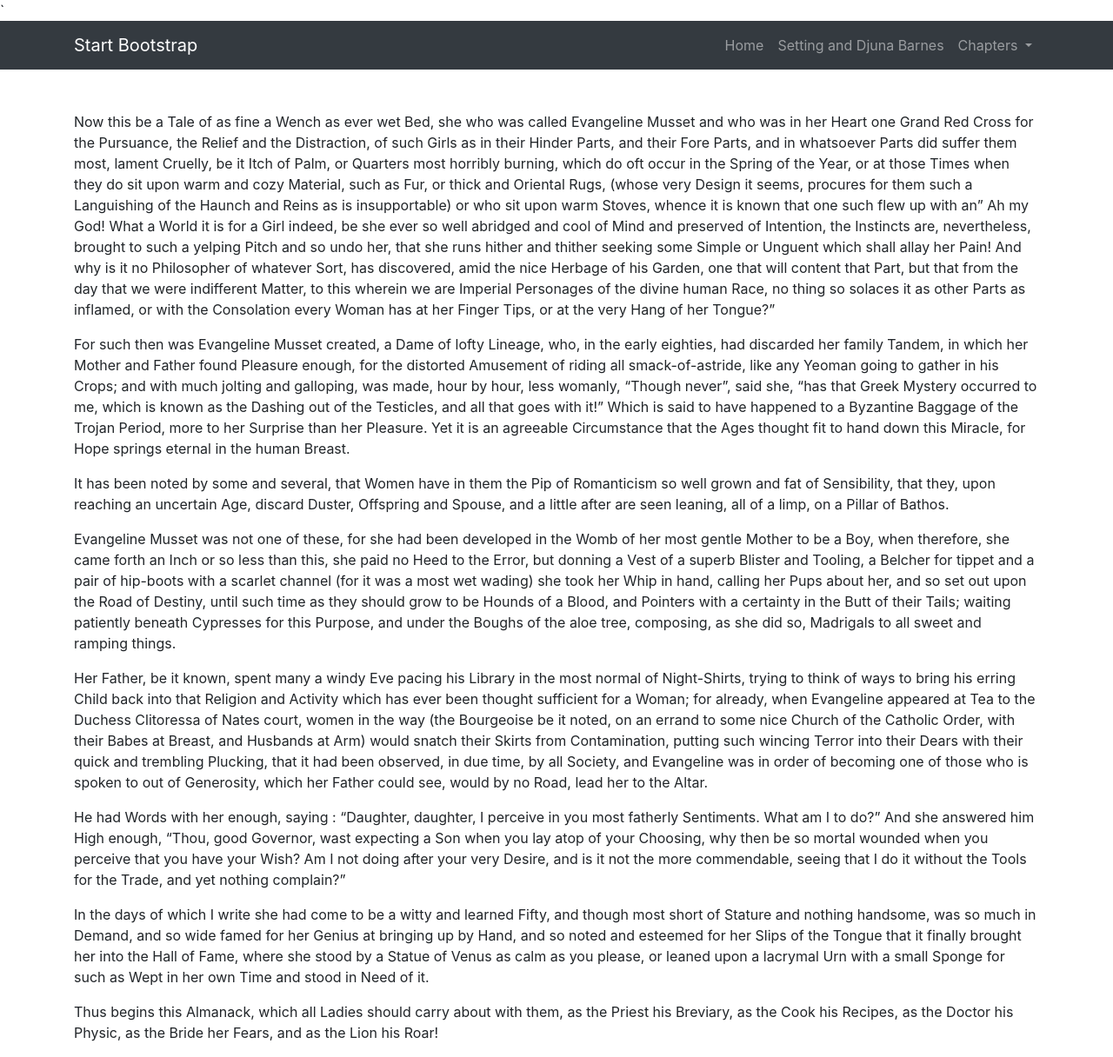
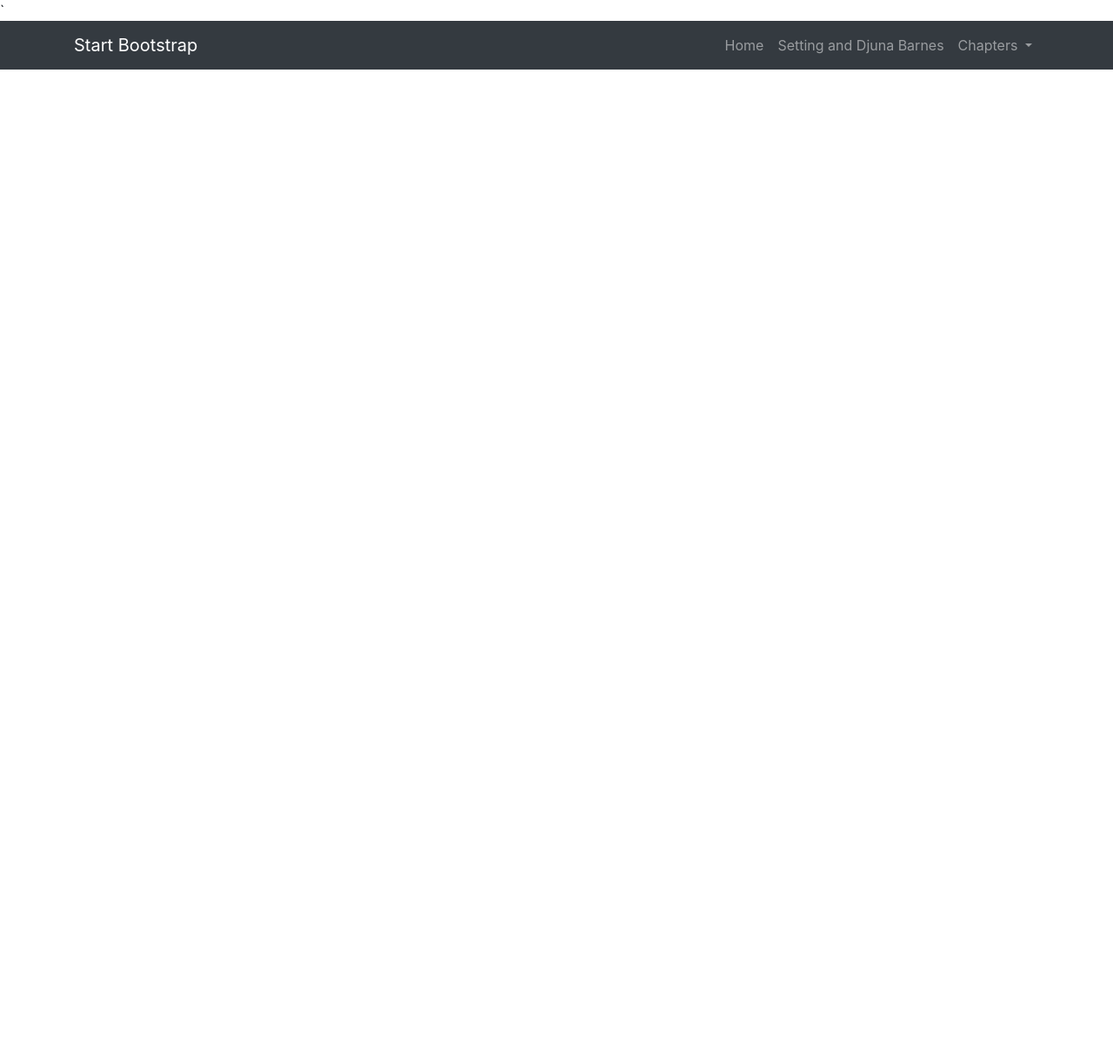
Before and after one commit to ns5ub/LadiesAlmanackGloss, a Jekyll site: the page built from _chapters/preface.md, in a window 1280 px wide. Shown: the whole page at 87% size. Built offline with Jekyll 4.4.1, drawn with Linux system fonts in a browser that asks for light colours; nearby versions of some CDN libraries; library files that are not in the unit come from our copies; after the commit the page ends 900 px from its top, so only the background shows below that.

Commit message:
Update preface.md

```diff
--- a/_chapters/preface.md
+++ b/_chapters/preface.md
@@ -3,19 +3,3 @@ title: Preface
 layout: template
 filename: _chapters/preface.html
 ---
-
-Now this be a Tale of as fine a Wench as ever wet Bed, she who was called Evangeline Musset and who was in her Heart one Grand Red Cross for the Pursuance, the Relief and the Distraction, of such Girls as in their Hinder Parts, and their Fore Parts, and in whatsoever Parts did suffer them most, lament Cruelly, be it Itch of Palm, or Quarters most horribly burning, which do oft occur in the Spring of the Year, or at those Times when they do sit upon warm and cozy Material, such as Fur, or thick and Oriental Rugs, (whose very Design it seems, procures for them such a Languishing of the Haunch and Reins as is insupportable) or who sit upon warm Stoves, whence it is known that one such flew up with an” Ah my God! What a World it is for a Girl indeed, be she ever so well abridged and cool of Mind and preserved of Intention, the Instincts are, nevertheless, brought to such a yelping Pitch and so undo her, that she runs hither and thither seeking some Simple or Unguent which shall allay her Pain! And why is it no Philosopher of whatever Sort, has discovered, amid the nice Herbage of his Garden, one that will content that Part, but that from the day that we were indifferent Matter, to this wherein we are Imperial Personages of the divine human Race, no thing so solaces it as other Parts as inflamed, or with the Consolation every Woman has at her Finger Tips, or at the very Hang of her Tongue?”
-
-For such then was Evangeline Musset created, a Dame of lofty Lineage, who, in the early eighties, had discarded her family Tandem, in which her Mother and Father found Pleasure enough, for the distorted Amusement of riding all smack-of-astride, like any Yeoman going to gather in his Crops; and with much jolting and galloping, was made, hour by hour, less womanly, “Though never”, said she, “has that Greek Mystery occurred to me, which is known as the Dashing out of the Testicles, and all that goes with it!” Which is said to have happened to a Byzantine Baggage of the Trojan Period, more to her Surprise than her Pleasure. Yet it is an agreeable Circumstance that the Ages thought fit to hand down this Miracle, for Hope springs eternal in the human Breast.
-
-It has been noted by some and several, that Women have in them the Pip of Romanticism so well grown and fat of Sensibility, that they, upon reaching an uncertain Age, discard Duster, Offspring and Spouse, and a little after are seen leaning, all of a limp, on a Pillar of Bathos.
-
-Evangeline Musset was not one of these, for she had been developed in the Womb of her most gentle Mother to be a Boy, when therefore, she came forth an Inch or so less than this, she paid no Heed to the Error, but donning a Vest of a superb Blister and Tooling, a Belcher for tippet and a pair of hip-boots with a scarlet channel (for it was a most wet wading) she took her Whip in hand, calling her Pups about her, and so set out upon the Road of Destiny, until such time as they should grow to be Hounds of a Blood, and Pointers with a certainty in the Butt of their Tails; waiting patiently beneath Cypresses for this Purpose, and under the Boughs of the aloe tree, composing, as she did so, Madrigals to all sweet and ramping things.
-
-Her Father, be it known, spent many a windy Eve pacing his Library in the most normal of Night-Shirts, trying to think of ways to bring his erring Child back into that Religion and Activity which has ever been thought sufficient for a Woman; for already, when Evangeline appeared at Tea to the Duchess Clitoressa of Nates court, women in the way (the Bourgeoise be it noted, on an errand to some nice Church of the Catholic Order, with their Babes at Breast, and Husbands at Arm) would snatch their Skirts from Contamination, putting such wincing Terror into their Dears with their quick and trembling Plucking, that it had been observed, in due time, by all Society, and Evangeline was in order of becoming one of those who is spoken to out of Generosity, which her Father could see, would by no Road, lead her to the Altar.
-
-He had Words with her enough, saying : “Daughter, daughter, I perceive in you most fatherly Sentiments. What am I to do?” And she answered him High enough, “Thou, good Governor, wast expecting a Son when you lay atop of your Choosing, why then be so mortal wounded when you perceive that you have your Wish? Am I not doing after your very Desire, and is it not the more commendable, seeing that I do it without the Tools for the Trade, and yet nothing complain?”
-
-In the days of which I write she had come to be a witty and learned Fifty, and though most short of Stature and nothing handsome, was so much in Demand, and so wide famed for her Genius at bringing up by Hand, and so noted and esteemed for her Slips of the Tongue that it finally brought her into the Hall of Fame, where she stood by a Statue of Venus as calm as you please, or leaned upon a lacrymal Urn with a small Sponge for such as Wept in her own Time and stood in Need of it.
-
-Thus begins this Almanack, which all Ladies should carry about with them, as the Priest his Breviary, as the Cook his Recipes, as the Doctor his Physic, as the Bride her Fears, and as the Lion his Roar!
```
